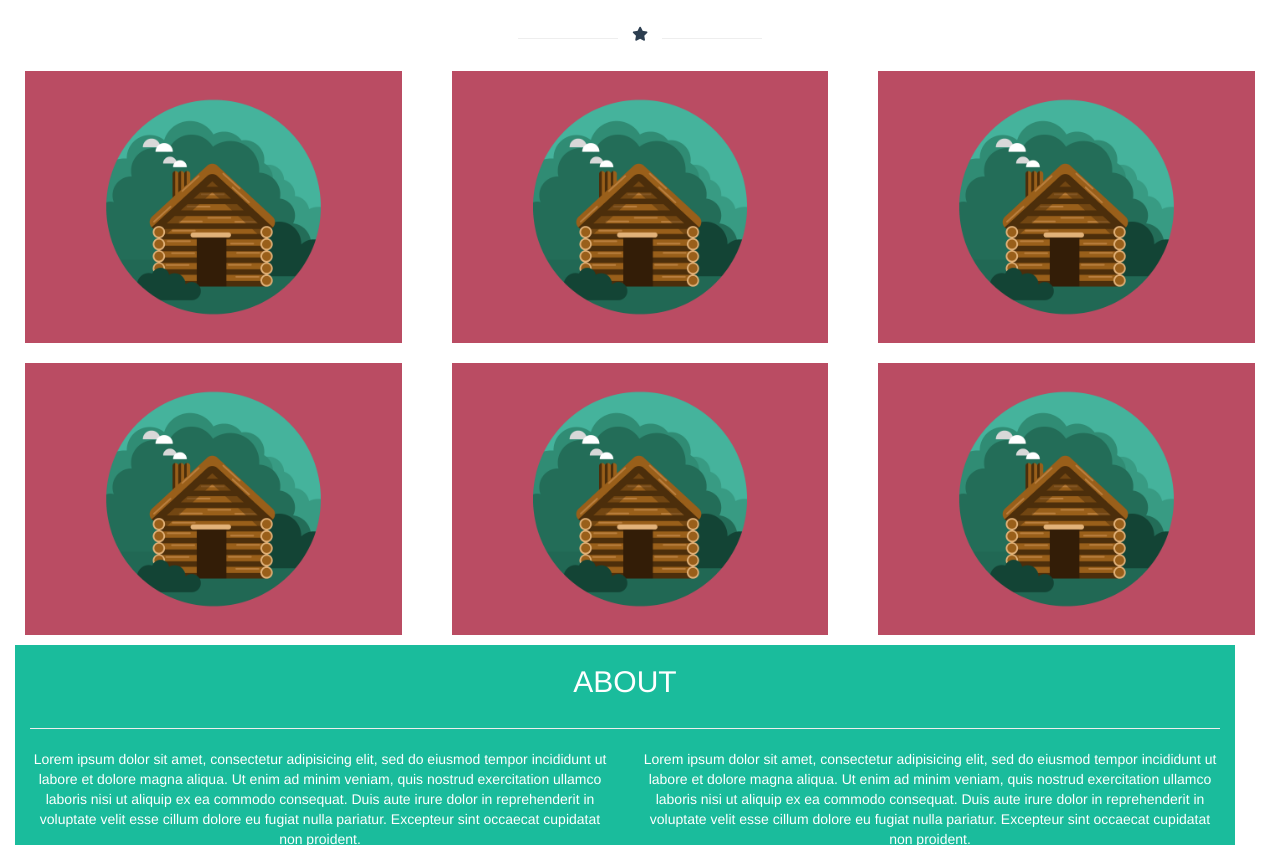
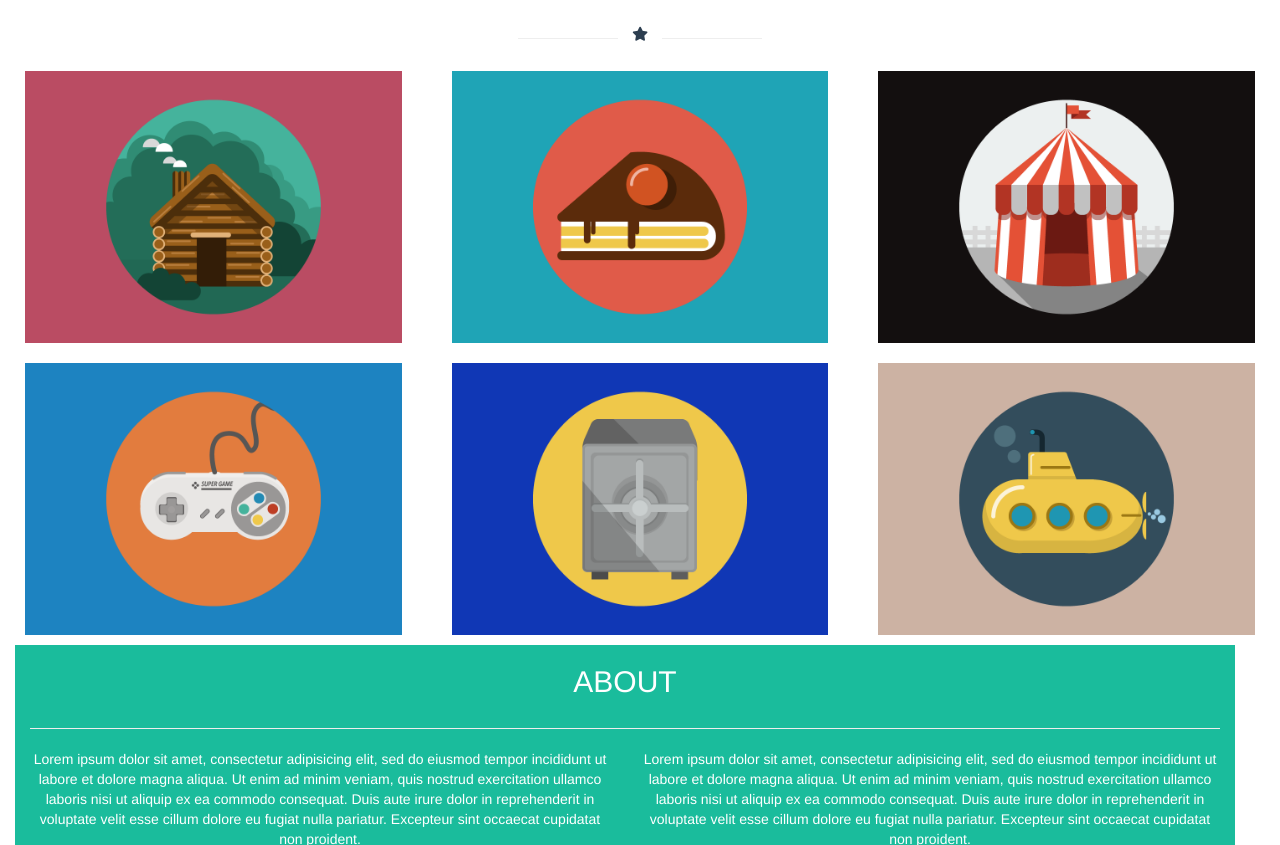
Before and after one commit to alfof87/html-css-bootstrap-freelancer, a plain HTML site: page index.html in a window 1280 px wide. Shown: the part 556-1401 px from the top of the page. Drawn offline with nearby package versions, Linux system fonts and the light colour scheme.

Commit message:
prova generale/problema bordi 2

```diff
--- a/index.html
+++ b/index.html
@@ -77,19 +77,19 @@
           <img src="./img/cabin.png" alt="">
         </div>
         <div class="col-xs-12 col-md-6 col-lg-4">
-          <img src="./img/cabin.png" alt="">
+          <img src="./img/torta.png" alt="">
         </div>
         <div class="col-xs-12 col-md-6 col-lg-4">
-          <img src="./img/cabin.png" alt="">
+          <img src="./img/tenda.png" alt="">
         </div>
         <div class="col-xs-12 col-md-6 col-lg-4">
-          <img src="./img/cabin.png" alt="">
+          <img src="./img/game.png" alt="">
         </div>
         <div class="col-xs-12 col-md-6 col-lg-4">
-          <img src="./img/cabin.png" alt="">
+          <img src="./img/cassa.png" alt="">
         </div>
         <div class="col-xs-12 col-md-6 col-lg-4">
-          <img src="./img/cabin.png" alt="">
+          <img src="./img/sub.png" alt="">
         </div>
 
       </div><!--fine terza riga-->
```
Also changed, not shown: img/cassa.png (added), img/game.png (added), img/sub.png (added), img/tenda.png (added), img/torta.png (added).
